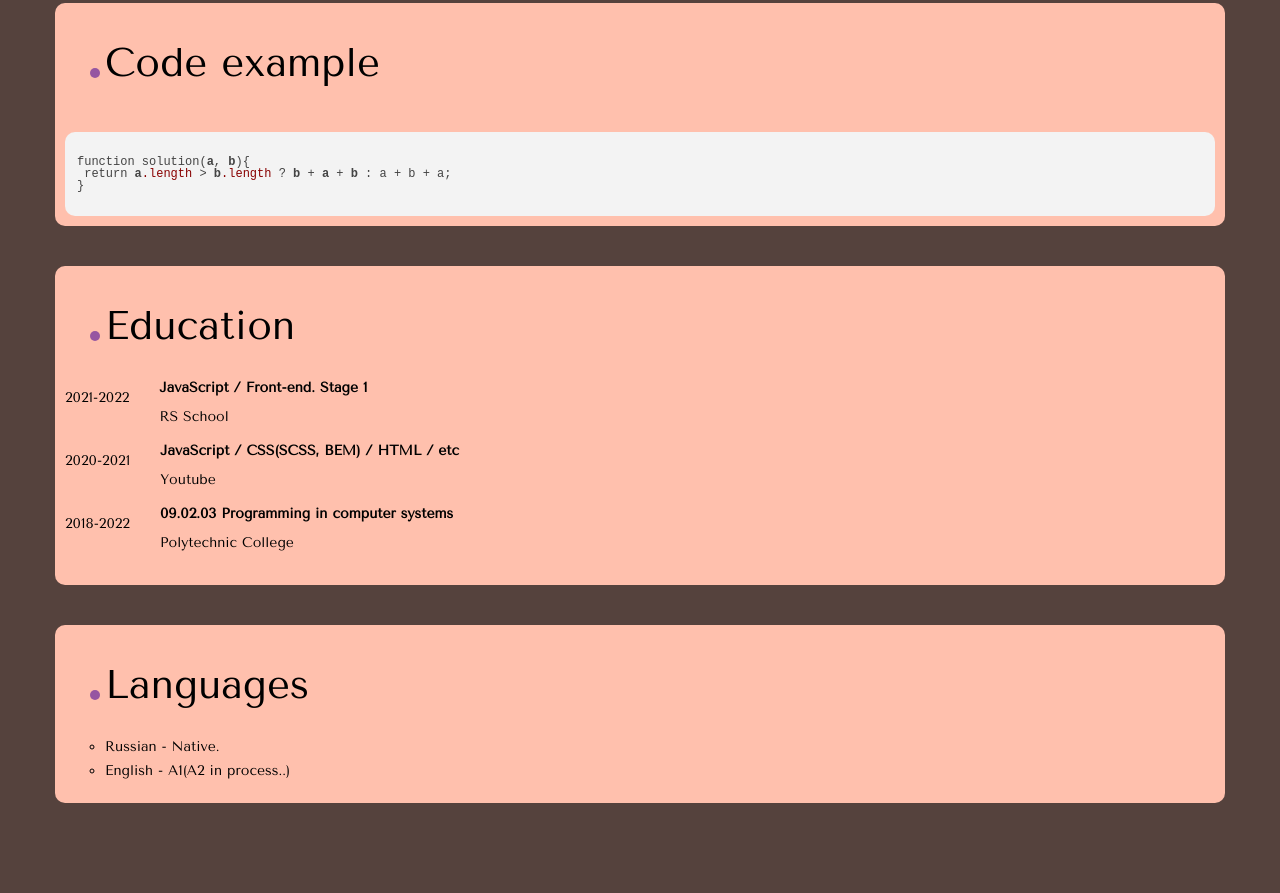
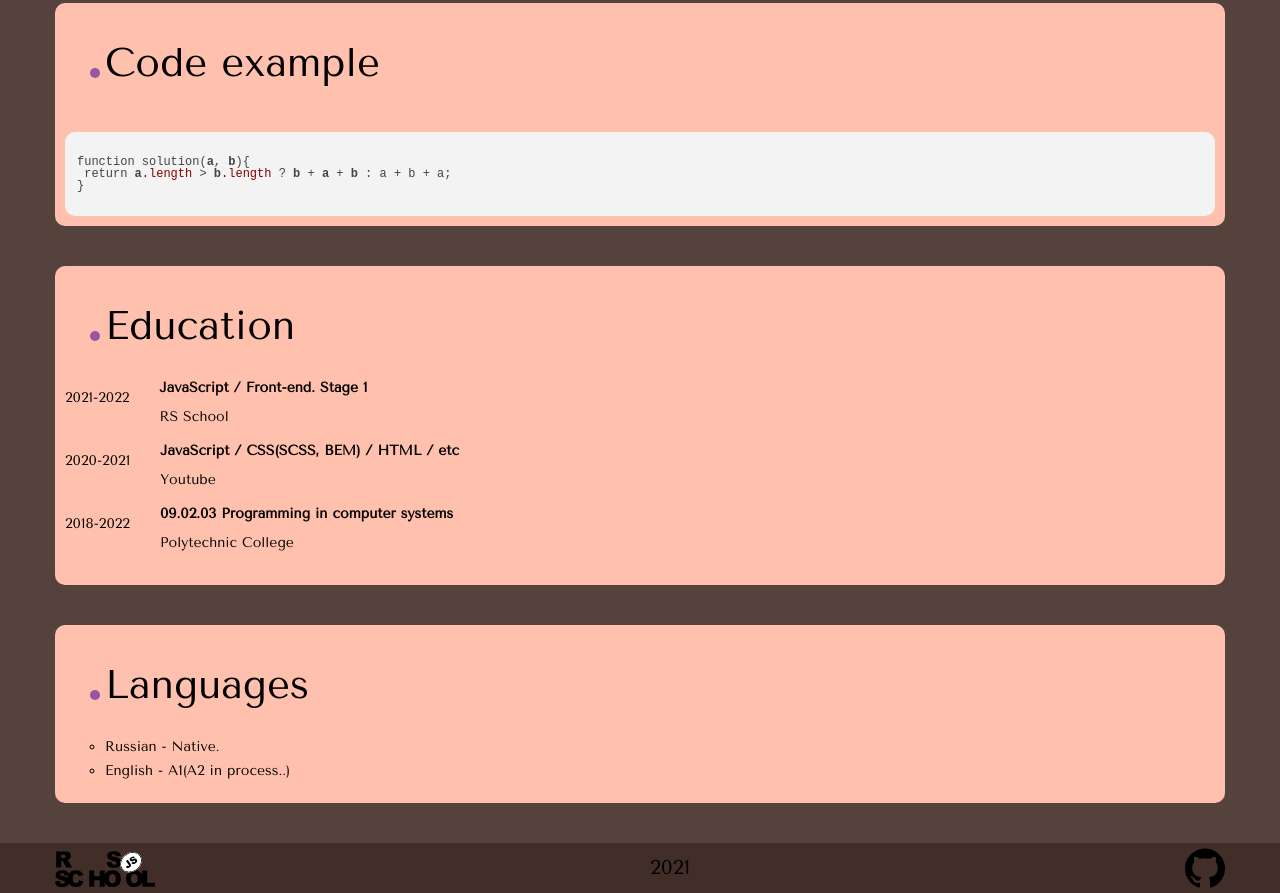
Before and after one commit to Mairuwka/rsschool-cv, a plain HTML site: page index.html in a window 1280 px wide. Shown: the part 1144-2037 px from the top of the page. Before the commit the page ends 1987 px from the top, so only its background shows below. Drawn offline with nearby package versions, Linux system fonts and the light colour scheme.

Commit message:
feat: add footer

```diff
--- a/css/styles.css
+++ b/css/styles.css
@@ -670,3 +670,47 @@ body.lock {
   margin: 0 0 10px 0;
   list-style: circle;
 }
+
+.footer {
+  background-color: #412e29;
+}
+
+.footer-body {
+  display: -webkit-box;
+  display: -webkit-flex;
+  display: -ms-flexbox;
+  display: flex;
+  -webkit-box-orient: vertical;
+  -webkit-box-direction: normal;
+  -webkit-flex-direction: column;
+      -ms-flex-direction: column;
+          flex-direction: column;
+}
+
+.footer__row {
+  height: 50px;
+  display: -webkit-box;
+  display: -webkit-flex;
+  display: -ms-flexbox;
+  display: flex;
+  -webkit-box-pack: justify;
+  -webkit-justify-content: space-between;
+      -ms-flex-pack: justify;
+          justify-content: space-between;
+  -webkit-box-align: center;
+  -webkit-align-items: center;
+      -ms-flex-align: center;
+          align-items: center;
+}
+
+.footer__logo img {
+  width: 100px;
+}
+
+.footer__year {
+  font-size: 20px;
+}
+
+.footer__github img {
+  width: 40px;
+}
--- a/index.html
+++ b/index.html
@@ -35,7 +35,7 @@
 									<a href="#education" class="header__link">Education</a>
 								</li>
 								<li>
-									<a href="#" class="header__link">Languages</a>
+									<a href="#language" class="header__link">Languages</a>
 								</li>
 							</ul>
 						</nav>
@@ -145,7 +145,7 @@ function solution(a, b){
 						</div>
 					</div>
 				</section>
-				<section class="language">
+				<section class="language" id="language">
 					<div class="container">
 						<div class="language__body">
 							<h2 class="language__title title">Languages</h2>
@@ -156,6 +156,17 @@ function solution(a, b){
 						</div>
 					</div>
 				</section>
+				<footer class="footer">
+					<div class="container">
+						<div class="footer__body">
+							<div class="footer__row">
+								<a class="footer__logo" href="https://rs.school/js/"><img src="./img/rs_school_js.svg" alt=""></a>
+								<div class="footer__year">2021</div>
+								<a class="footer__github" href="https://github.com/Mairuwka"><img src="./img/github.svg" alt=""></a>
+							</div>
+						</div>
+					</div>
+				</footer>
 			</main>
 		</div>
 		<script src="js/script.js"></script>
```
Also changed, not shown: css/styles.min.css, img/github.svg (added), img/rs_school_js.svg (added).
